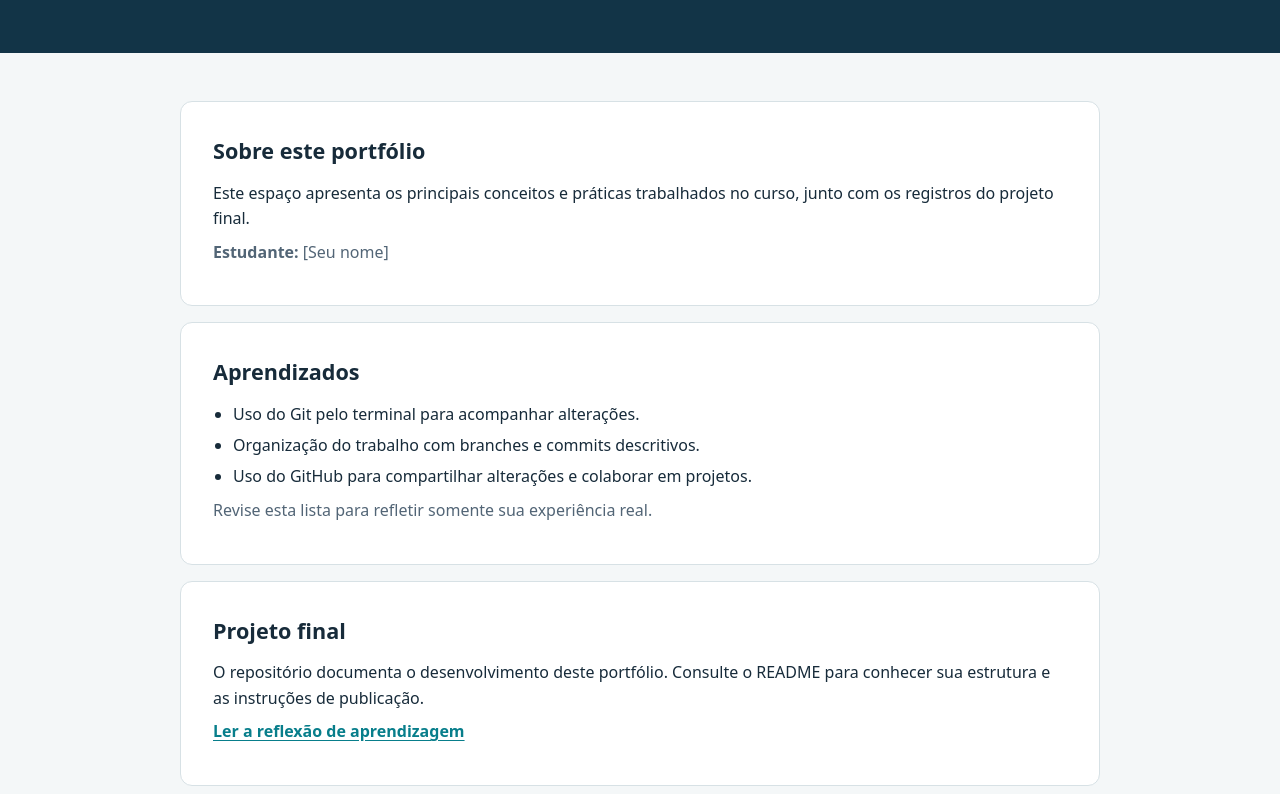
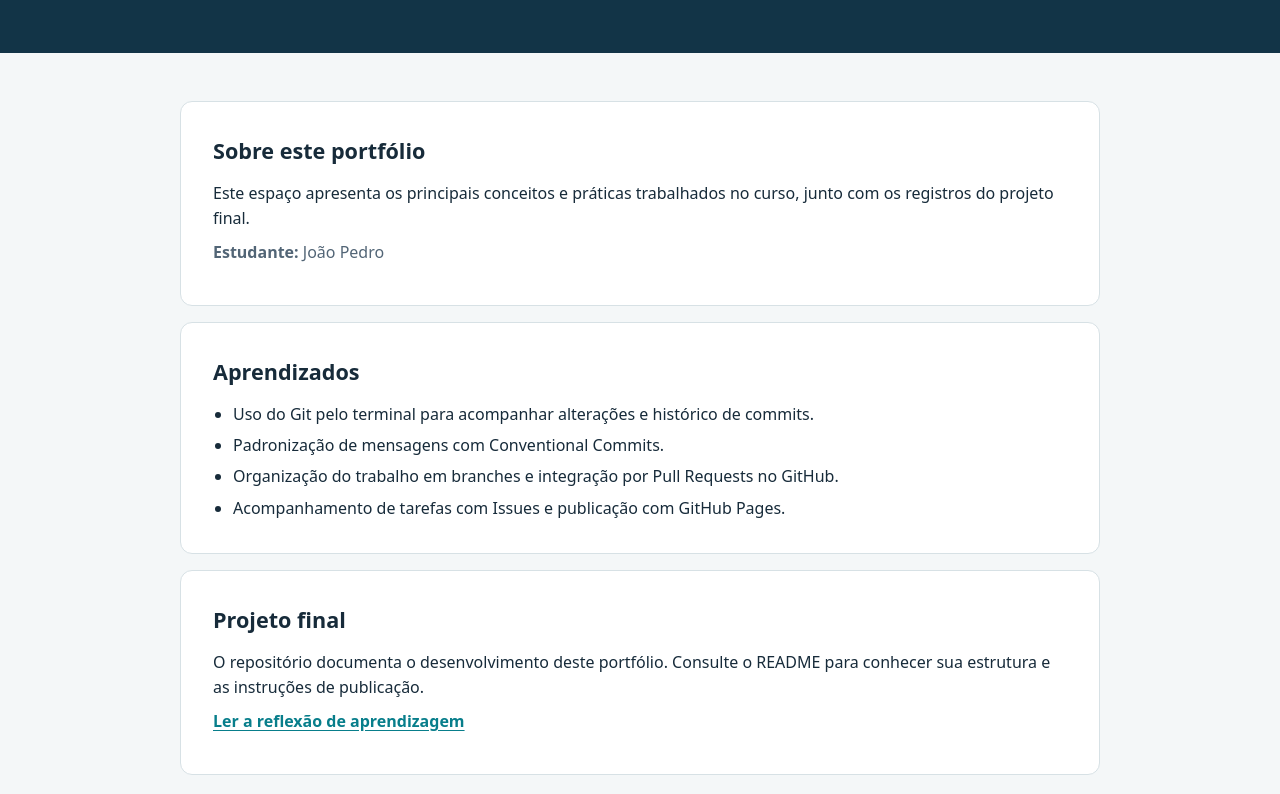
Before and after one commit to Ribeiro-JP/trabalho-final-git, a plain HTML site: page index.html in a window 1280 px wide. Shown: the part 303-1097 px from the top of the page. Drawn offline with Linux system fonts and the light colour scheme.

Commit message:
feat: personaliza autoria e aprendizados no portfólio

```diff
--- a/index.html
+++ b/index.html
@@ -121,17 +121,17 @@
     <section aria-labelledby="sobre">
       <h2 id="sobre">Sobre este portfólio</h2>
       <p>Este espaço apresenta os principais conceitos e práticas trabalhados no curso, junto com os registros do projeto final.</p>
-      <p class="muted"><strong>Estudante:</strong> [Seu nome]</p>
+      <p class="muted"><strong>Estudante:</strong> João Pedro</p>
     </section>
 
     <section aria-labelledby="aprendizados">
       <h2 id="aprendizados">Aprendizados</h2>
       <ul>
-        <li>Uso do Git pelo terminal para acompanhar alterações.</li>
-        <li>Organização do trabalho com branches e commits descritivos.</li>
-        <li>Uso do GitHub para compartilhar alterações e colaborar em projetos.</li>
+        <li>Uso do Git pelo terminal para acompanhar alterações e histórico de commits.</li>
+        <li>Padronização de mensagens com Conventional Commits.</li>
+        <li>Organização do trabalho em branches e integração por Pull Requests no GitHub.</li>
+        <li>Acompanhamento de tarefas com Issues e publicação com GitHub Pages.</li>
       </ul>
-      <p class="muted">Revise esta lista para refletir somente sua experiência real.</p>
     </section>
 
     <section aria-labelledby="projeto">
```
